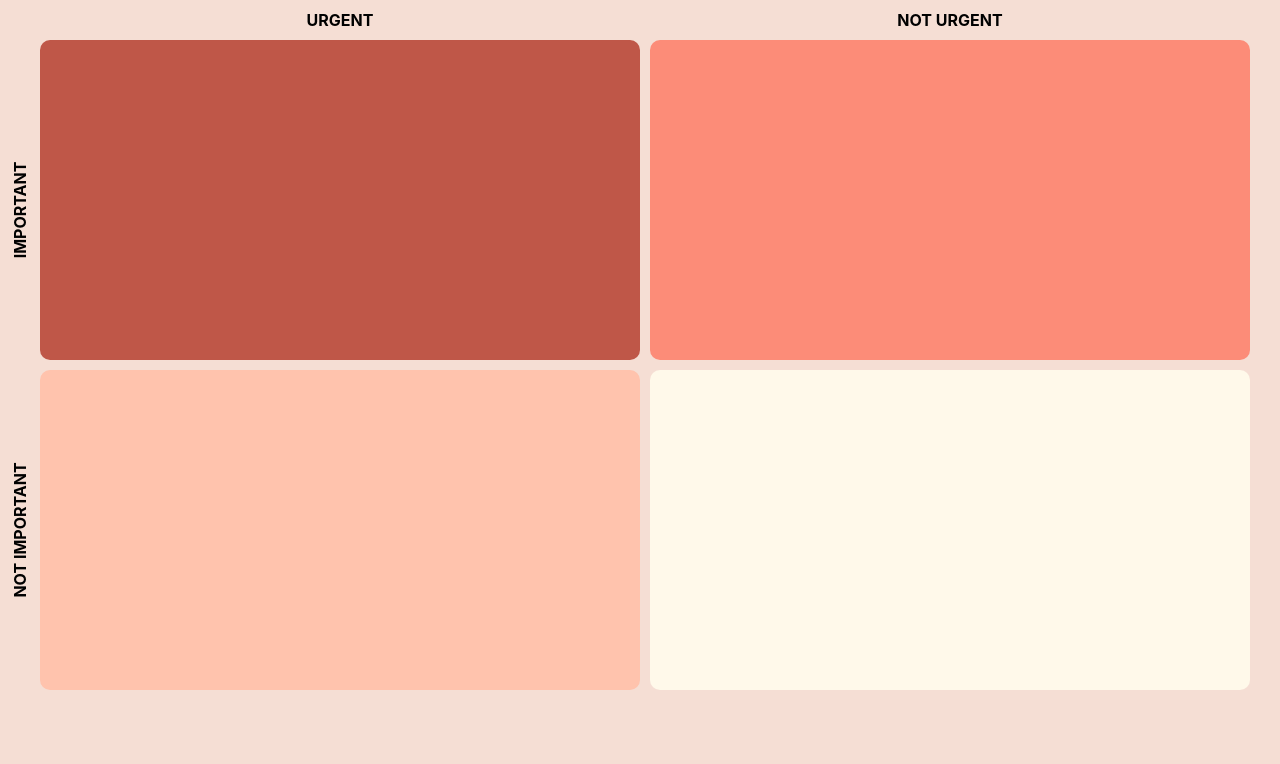
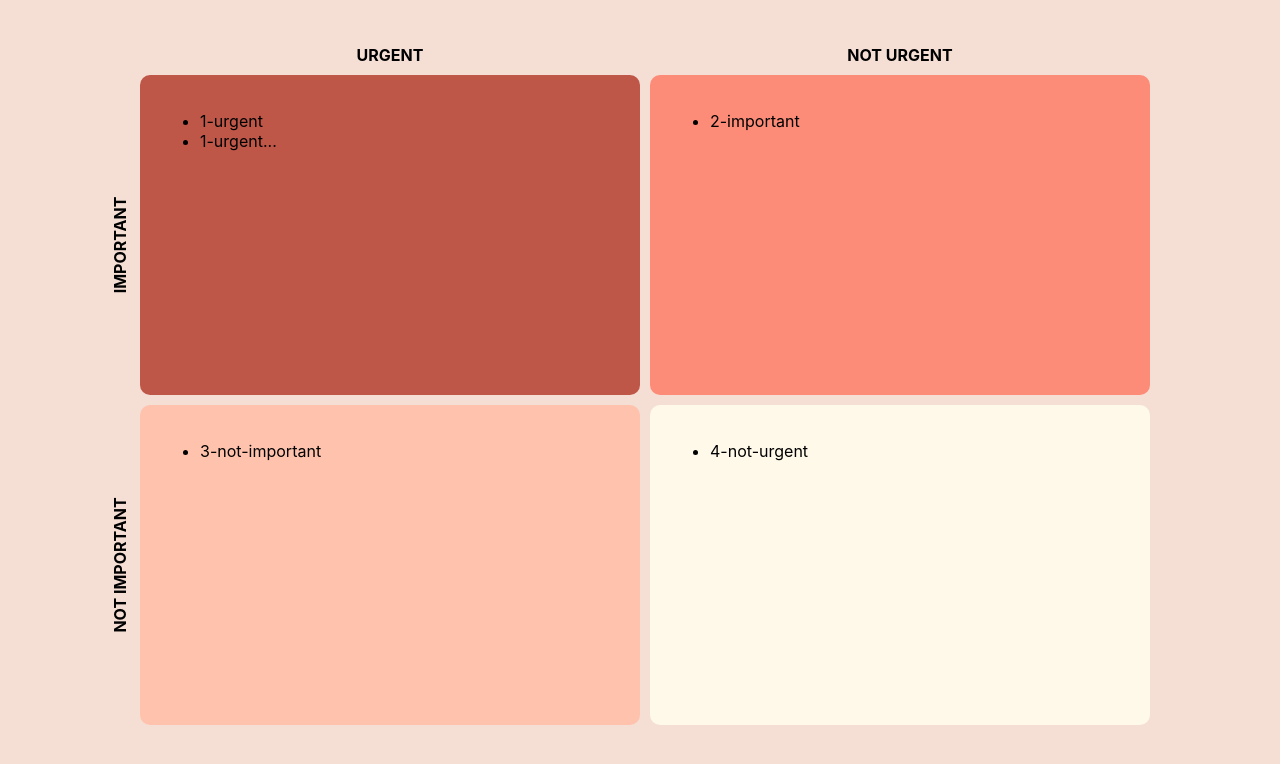
Before and after one commit to monika-stempniak/eisenhower-matrix-app, a React (Create React App) app: page / in a window 1280 px wide. Shown: the top 764 px of the page. Built offline with nearby package versions, Linux system fonts and the light colour scheme.

Commit message:
Display Todos

```diff
--- a/src/components/Matrix/Matrix.style.tsx
+++ b/src/components/Matrix/Matrix.style.tsx
@@ -1,25 +1,26 @@
 import styled from 'styled-components';
-import { MatrixCorner } from '../../utils/constants';
+import { Priority } from '../../utils/types';
 
 const GAP = 10;
 const PADDING = 2 * GAP;
 
-const getTitlePosition = (corner: MatrixCorner) => {
-  switch (corner) {
-    case MatrixCorner.TOP:
+const getTitlePositionStyle = (priority: Priority) => {
+  switch (priority) {
+    case Priority.UrgentImportant:
+    case Priority.NotUrgentImportant:
     default:
       return {
         top: `-${PADDING}px`,
         left: '50%',
         transform: 'translate(-50%, -50%)',
       };
-    case MatrixCorner.TOP_LEFT:
+    case Priority.UrgentNotImportant:
       return {
         top: '-50%',
         left: `-${PADDING}px`,
         transform: 'translate(-50%, -50%) rotate(270deg)',
       };
-    case MatrixCorner.BOTTOM_LEFT:
+    case Priority.NotUrgentNotImportant:
       return {
         top: '50%',
         left: `calc(-100% - ${GAP + PADDING}px)`,
@@ -28,10 +29,13 @@ const getTitlePosition = (corner: MatrixCorner) => {
   }
 };
 
-export const LayoutWrapper = styled.div`
+export const LayoutWrapper = styled.main`
   background-color: ${({ theme }) => theme.backgroundColor};
   padding: 40px;
   height: 100vh;
+  display: flex;
+  justify-content: center;
+  align-items: center;
 `;
 
 export const LayoutContainer = styled.div`
@@ -39,18 +43,21 @@ export const LayoutContainer = styled.div`
   gap: ${`${GAP}px`};
   grid-template-columns: 50% 50%;
   grid-template-rows: 40vh 40vh;
+  max-width: 1000px;
+  width: 100%;
 `;
 
-export const ItemWrapper = styled.div<{ priority: number }>`
+export const TileWrapper = styled.section<{ priority: number }>`
   background-color: ${({ theme, priority }) => theme[`matrix_${priority}`]};
   padding: ${`${PADDING}px`};
   position: relative;
   border-radius: 10px;
 `;
 
-export const ItemTitle = styled.div<{ corner: MatrixCorner }>`
+export const TileTitle = styled.h2<{ priority: Priority }>`
   position: absolute;
-  ${({ corner }) => getTitlePosition(corner)};
+  ${({ priority }) => getTitlePositionStyle(priority)};
   text-transform: uppercase;
-  font-weight: bold;
+  font-size: 16px;
+  margin: 0;
 `;
--- a/src/components/Matrix/MatrixItem.tsx
+++ /dev/null
@@ -1,16 +0,0 @@
-import { ItemWrapper, ItemTitle } from './Matrix.style';
-import { MatrixCorner } from '../../utils/constants';
-
-type MatrixItemProps = {
-  priority: number;
-  title: string;
-  position: MatrixCorner;
-};
-
-export function MatrixItem({ priority, title, position }: MatrixItemProps) {
-  return (
-    <ItemWrapper key={priority} priority={priority}>
-      <ItemTitle corner={position}>{title}</ItemTitle>
-    </ItemWrapper>
-  );
-}
--- a/src/components/Matrix/MatrixLayout.tsx
+++ b/src/components/Matrix/MatrixLayout.tsx
@@ -1,20 +1,53 @@
 import { MATRIX_SETTINGS } from '../../utils/constants';
-import { MatrixItem } from './MatrixItem';
+import { MatrixTile } from './MatrixTile';
 import { LayoutWrapper, LayoutContainer } from './Matrix.style';
 
-export function MatrixLayout() {
+const TODOS = [
+  {
+    title: 'urgent',
+    priority: 1,
+    comment: 'Lorem ipsum',
+    deadline: new Date(),
+  },
+  {
+    title: 'important',
+    priority: 2,
+    comment: 'Lorem ipsum',
+    deadline: new Date(),
+  },
+  {
+    title: 'urgent...',
+    priority: 1,
+    comment: 'Lorem ipsum...',
+    deadline: new Date(),
+  },
+  {
+    title: 'not-important',
+    priority: 3,
+    comment: 'Lorem ipsum',
+    deadline: new Date(),
+  },
+  {
+    title: 'not-urgent',
+    priority: 4,
+    comment: 'Lorem ipsum',
+    deadline: new Date(),
+  },
+];
+
+export const MatrixLayout: React.FC = () => {
   return (
     <LayoutWrapper>
       <LayoutContainer>
-        {MATRIX_SETTINGS.map((el) => (
-          <MatrixItem
-            key={el.priority}
-            priority={el.priority}
-            title={el.title}
-            position={el.position}
+        {MATRIX_SETTINGS.map(({ priority, title }) => (
+          <MatrixTile
+            key={title}
+            priority={priority}
+            title={title}
+            todos={TODOS.filter((todo) => todo.priority === priority)}
           />
         ))}
       </LayoutContainer>
     </LayoutWrapper>
   );
-}
+};
--- /dev/null
+++ b/src/components/Matrix/MatrixTile.tsx
@@ -0,0 +1,22 @@
+import { TodoType } from '../../utils/types';
+import { TileWrapper, TileTitle } from './Matrix.style';
+import { Todos } from '../Todos/Todos';
+
+type MatrixTileProps = {
+  priority: number;
+  title: string;
+  todos: TodoType[];
+};
+
+export const MatrixTile: React.FC<MatrixTileProps> = ({
+  priority,
+  title,
+  todos,
+}) => {
+  return (
+    <TileWrapper key={priority} priority={priority}>
+      <TileTitle priority={priority}>{title}</TileTitle>
+      <Todos todos={todos} />
+    </TileWrapper>
+  );
+};
--- /dev/null
+++ b/src/components/Todos/Todo.tsx
@@ -0,0 +1,13 @@
+type TodoProps = {
+ todo: string;
+};
+
+export const Todo: React.FC<TodoProps> = ({
+  todo
+}) => {
+  return (
+    <li>
+     {todo}
+    </li>
+  );
+};
--- /dev/null
+++ b/src/components/Todos/Todos.style.tsx
@@ -0,0 +1 @@
+import styled from 'styled-components';
--- /dev/null
+++ b/src/components/Todos/Todos.tsx
@@ -0,0 +1,16 @@
+import { TodoType } from '../../utils/types';
+import { Todo } from '../Todos/Todo';
+
+type TodosProps = {
+  todos: TodoType[];
+};
+
+export const Todos: React.FC<TodosProps> = ({ todos }) => {
+  return (
+    <ul>
+      {todos.map(({ priority, title }) => (
+        <Todo key={title} todo={`${priority}-${title}`} />
+      ))}
+    </ul>
+  );
+};
--- a/src/utils/constants.ts
+++ b/src/utils/constants.ts
@@ -1,28 +1,20 @@
-export enum MatrixCorner {
-  TOP = 'top',
-  TOP_LEFT = 'top-left',
-  BOTTOM_LEFT = 'bottom-left',
-}
+import { Priority } from './types';
 
 export const MATRIX_SETTINGS = [
   {
-    priority: 1,
+    priority: Priority.UrgentImportant,
     title: 'urgent',
-    position: MatrixCorner.TOP,
   },
   {
-    priority: 2,
+    priority: Priority.NotUrgentImportant,
     title: 'not urgent',
-    position: MatrixCorner.TOP,
   },
   {
-    priority: 3,
+    priority: Priority.UrgentNotImportant,
     title: 'important',
-    position: MatrixCorner.TOP_LEFT,
   },
   {
-    priority: 4,
+    priority: Priority.NotUrgentNotImportant,
     title: 'not important',
-    position: MatrixCorner.BOTTOM_LEFT,
   },
 ];
--- /dev/null
+++ b/src/utils/types.ts
@@ -0,0 +1,13 @@
+export enum Priority {
+  UrgentImportant = 1,
+  NotUrgentImportant = 2,
+  UrgentNotImportant = 3,
+  NotUrgentNotImportant = 4,
+}
+
+export type TodoType = {
+  priority: Priority;
+  title: string;
+  comment?: string;
+  deadline?: Date;
+};
```
